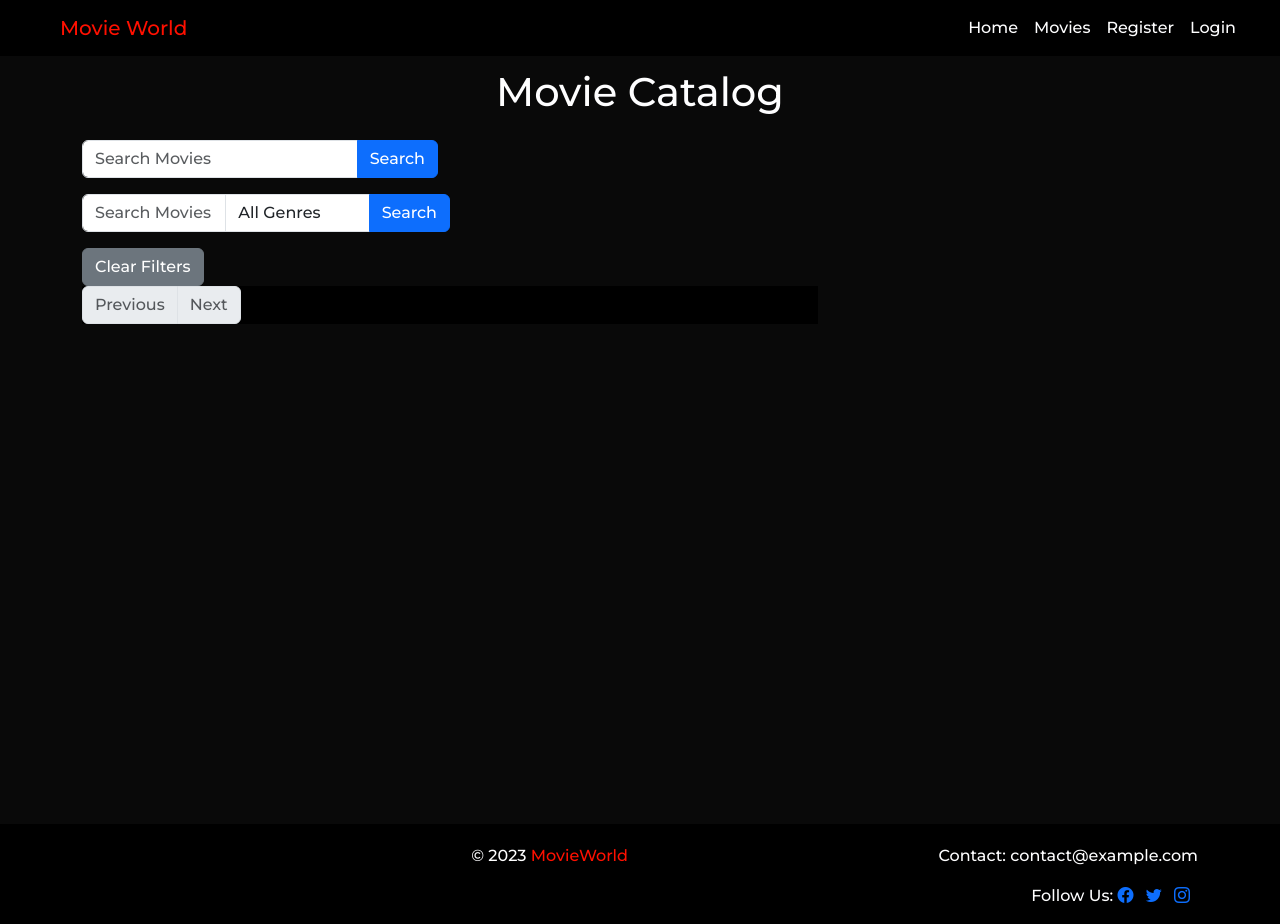
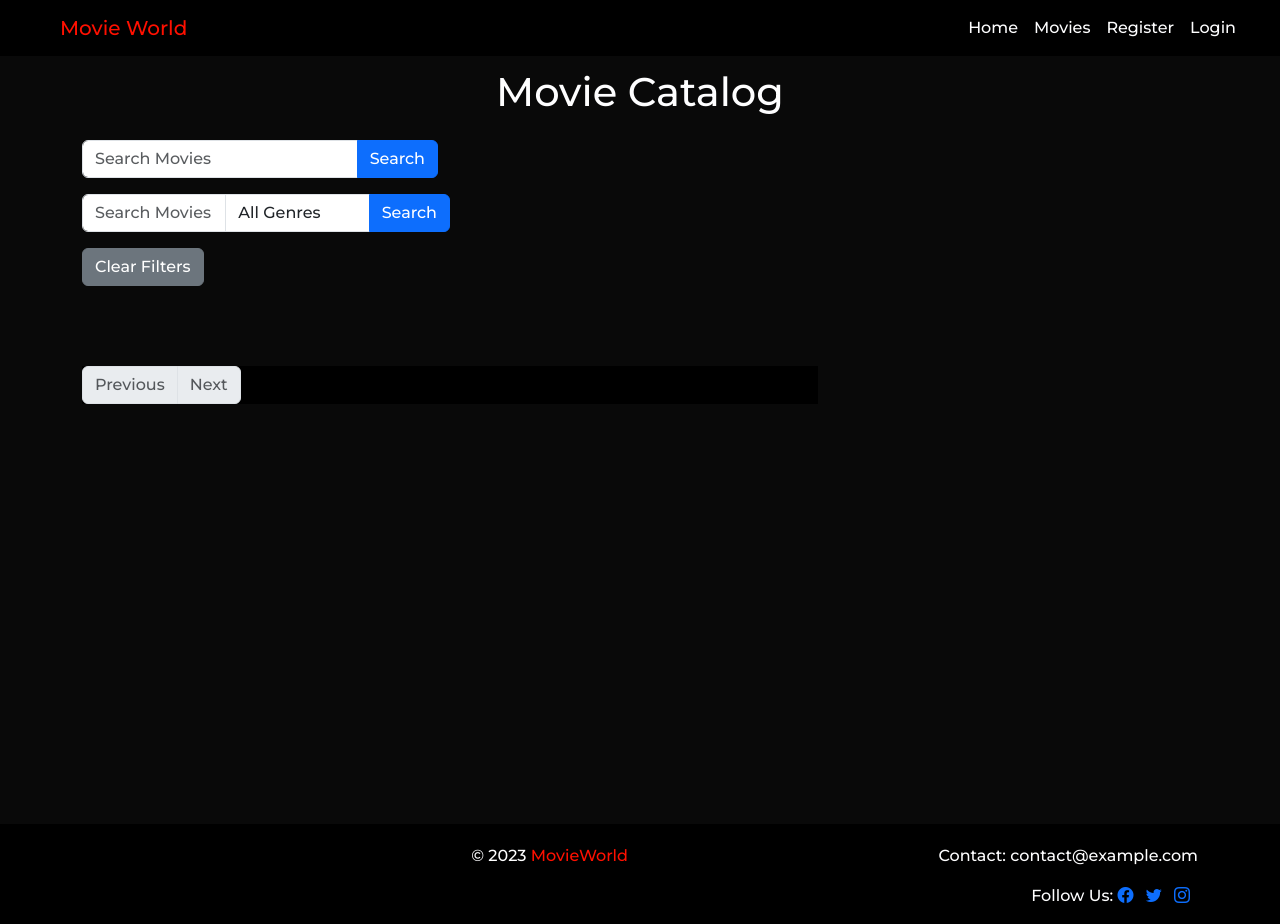
Before and after one commit to Pedrolivares1980/Movies, a Flask app: page /movies in a window 1280 px wide. Run offline with Flask 3, Linux system fonts and the light colour scheme; data that the repository does not hold is empty; some libraries are stand-ins or nearby versions.

Commit message:
movies styles

```diff
--- a/static/css/styles.css
+++ b/static/css/styles.css
@@ -65,6 +65,8 @@ main{
 
 /* MOVIES */
 .movies_container{
+  margin-top: 3rem;
+  margin-bottom: 2rem;
   display: flex;
   flex-direction: column;
   justify-content: space-around;
```
